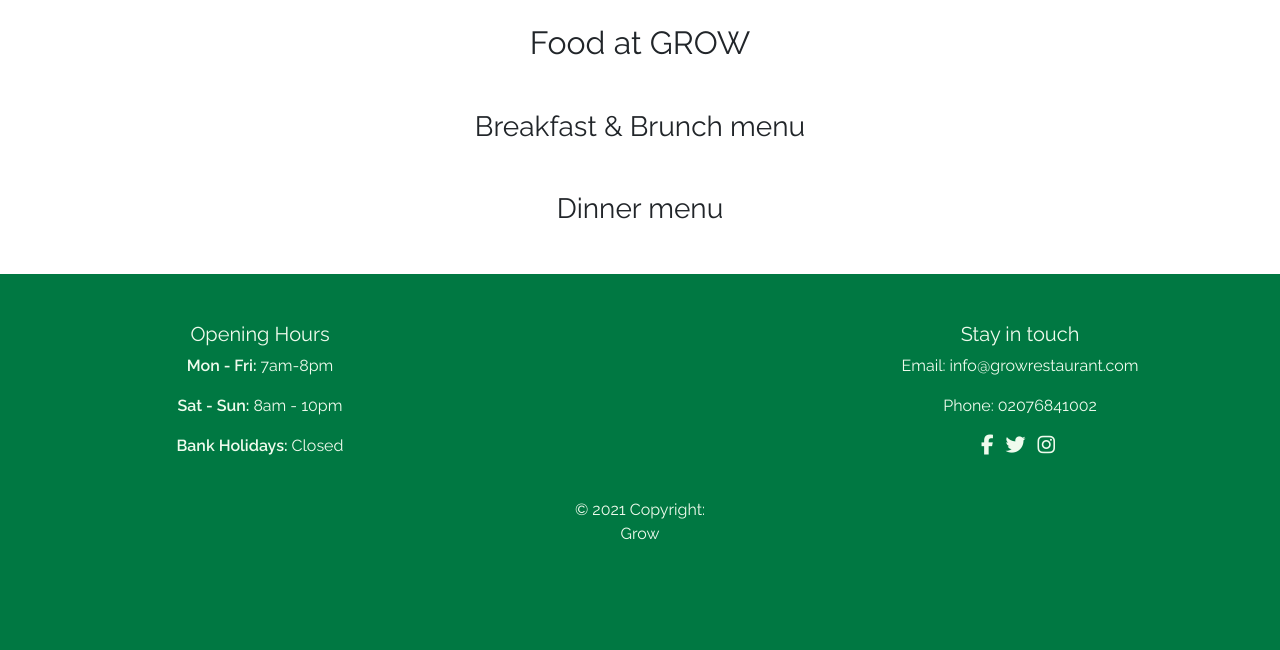
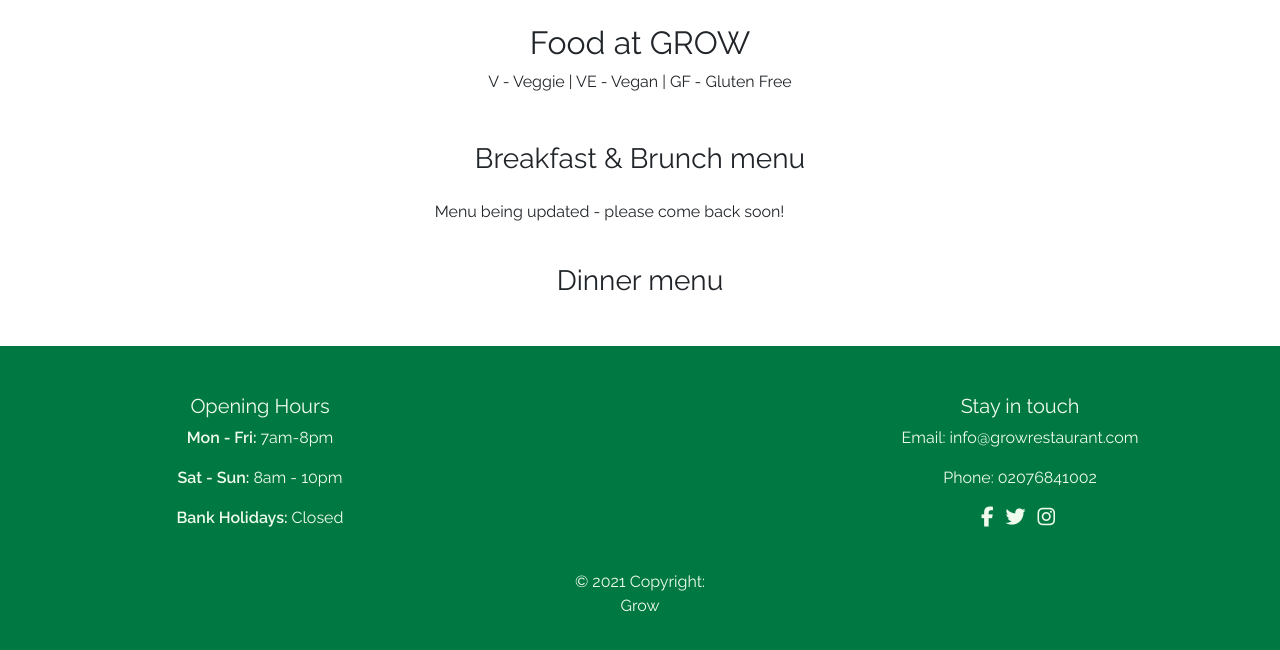
Before and after one commit to daisygunn/grow-restaurant, a Django app: page /menus/food_menu/ in a window 1280 px wide. Shown: the part 321-971 px from the top of the page. Before the commit the page ends 861 px from the top, so only its background shows below. Run offline with Django 3.2, Linux system fonts and the light colour scheme; data that the repository does not hold is empty; some libraries are stand-ins or nearby versions.

Commit message:
Add paragraph to display if no menu items are found to provide clarity to the user. Add dietary key for food menu. Add content to menu page with links to food and drinks pages.

```diff
--- a/templates/food_menu.html
+++ b/templates/food_menu.html
@@ -6,7 +6,9 @@
     <div class="row">
         <div class="col-sm-2"></div>
         <div class="col-sm-8">
-            <h2 class="text-center mt-2 mb-5">Food at GROW</h2>
+            <h2 class="text-center my-2">Food at GROW</h2>
+
+            <p class="text-center mb-5">V - Veggie | VE - Vegan | GF - Gluten Free</p>
         </div>
     </div>
     <div class="row mb-4 ">
@@ -18,13 +20,18 @@
             <h3 class="mb-4 text-center"> Breakfast & Brunch menu</h3>
             <!-- Loop through list to display only breakfast/bruch items -->
             {% if food_items.breakfast_items %}
+
             {% for fooditem in food_items.breakfast_items %}
 
             <h5> {{ fooditem.dish_name }} </h5>
-            <em> <p> {{ fooditem.description }} </em> | <strong>£{{ fooditem.price}}</strong></p>
+            <p><em> {{ fooditem.description }} </em> | <strong>£{{ fooditem.price}}</strong></p>
             <p> {{ fooditem.dietary }} | Allergens: {{ fooditem.allergens }}</p>
 
             {% endfor %}
+
+            {% else%}
+            <p>Menu being updated - please come back soon!</p>
+
             {% endif %}
         </div>
     </div>
@@ -41,7 +48,7 @@
             {% for fooditem in food_items.dinner_items %}
 
             <h5> {{ fooditem.dish_name }} </h5>
-            <em> <p> {{ fooditem.description }} </em> | <strong>£{{ fooditem.price}}</strong></p>
+            <p> <em>{{ fooditem.description }} </em> | <strong>£{{ fooditem.price}}</strong></p>
             <p> {{ fooditem.dietary }} | Allergens: {{ fooditem.allergens }}</p>
 
             {% endfor %}
```
